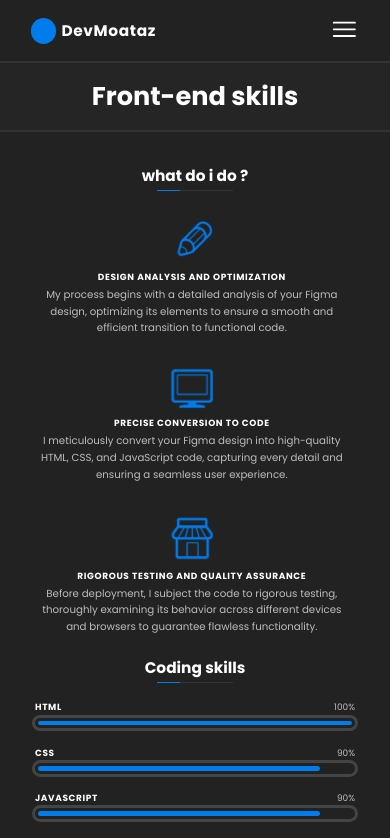
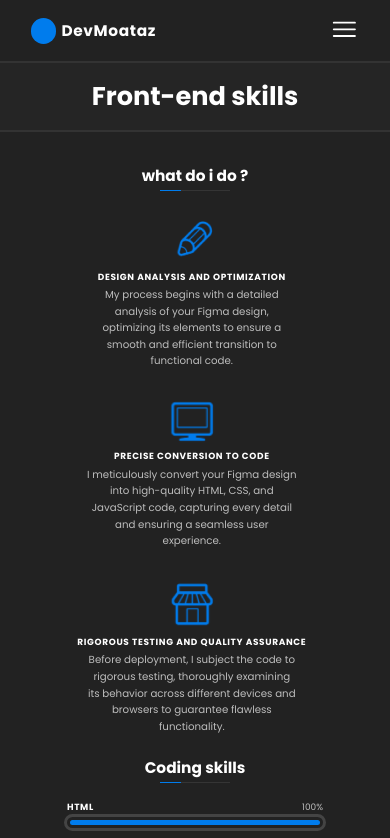
Before and after one commit to moataz-armash/portfolio, a Next.js app: page /about in a window 390 px wide. Shown: the top 838 px of the page. Built offline with nearby package versions, Linux system fonts and the light colour scheme.

Commit message:
Refactor code structure for improved readability and maintainability

```diff
--- a/public/scss/components/aboutPage.scss
+++ b/public/scss/components/aboutPage.scss
@@ -19,12 +19,13 @@
 .skills-section {
   display: grid;
   grid-template-columns: 1fr 1fr;
-  margin: 5.6rem 0;
+  margin: 5.6rem;
+  // padding: 0 2rem;
 }
 
-.skills-box {
-  padding: 0 5.4rem;
-}
+// .skills-box {
+//   padding: 0 1rem;
+// }
 
 .skills-box .title {
   color: #fff;
--- a/public/scss/responsive.scss
+++ b/public/scss/responsive.scss
@@ -114,7 +114,7 @@ in media queries!, instead 1rem = 1em = 16px */
   .hero {
     grid-template-columns: 1fr 1fr;
     justify-items: center;
-    padding: 0 8rem;
+    // padding: 0 8rem;
   }
 
   .hero-video-box {
@@ -139,9 +139,9 @@ in media queries!, instead 1rem = 1em = 16px */
     text-align: center;
   }
 
-  .skills-box {
-    padding: 0 11.6rem;
-  }
+  // .skills-box {
+  //   padding: 0 11.6rem;
+  // }
 
   .skill-rate-box {
     display: grid;
@@ -305,7 +305,11 @@ in media queries!, instead 1rem = 1em = 16px */
 
 @media (max-width: 44em) {
   html {
-    font-size: 45%;
+    font-size: 40%;
+  }
+
+  .skill-description {
+    padding: 0 3.6rem;
   }
 
   .heading-primary {
@@ -320,9 +324,9 @@ in media queries!, instead 1rem = 1em = 16px */
     width: 12%;
   }
 
-  .skills-box {
-    padding: 0 3.2rem;
-  }
+  // .skills-box {
+  //   padding: 0 3.2rem;
+  // }
 
   .progress-bar.about {
     width: 17%;
@@ -347,7 +351,7 @@ in media queries!, instead 1rem = 1em = 16px */
   }
 
   .title-desciption-container {
-    width: 50rem;
+    width: 40rem;
   }
 
   .projects-container {
@@ -355,9 +359,14 @@ in media queries!, instead 1rem = 1em = 16px */
     grid-template-columns: 1fr;
   }
 
-  .hero {
-    padding: 0 5.4rem 4.8rem 5.4rem;
+  .hero-video-box {
+    width: 40rem;
+    height: 40rem;
   }
+
+  // .hero {
+  //   padding: 0 5.4rem 4.8rem 5.4rem;
+  // }
   .hero-description {
     padding: 3.6rem 2rem;
   }
```
Also changed, not shown: 2 other files (tests, documents, lock files or other folders).
